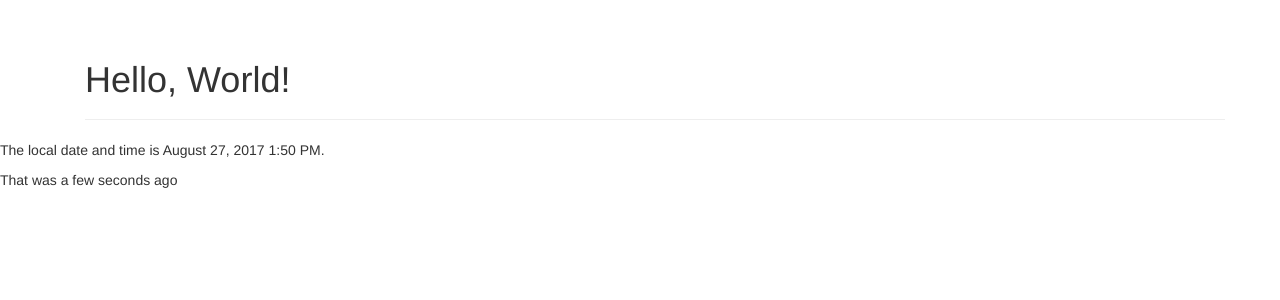
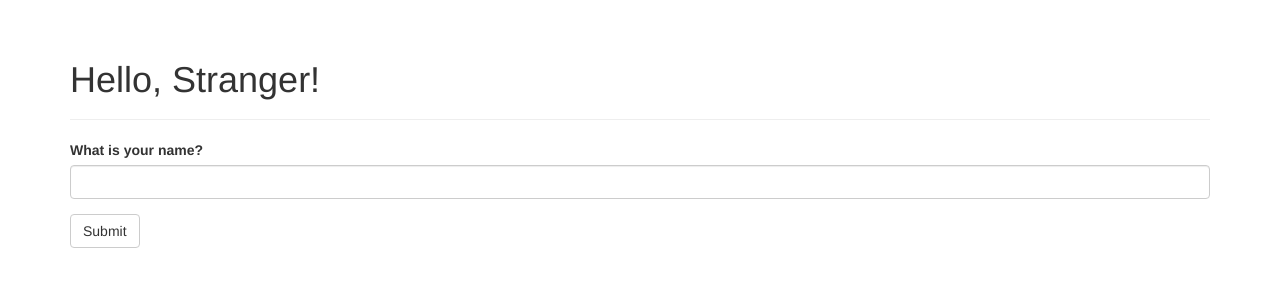
Before and after one commit to ArmandSyah/Flask-Practice, a Flask app: page / in a window 1280 px wide. Shown: the part 52-352 px from the top of the page. Run offline with Flask 2, Linux system fonts and the light colour scheme; some libraries are stand-ins or nearby versions.

Commit message:
Added form field on index

```diff
--- a/flaskpractice.py
+++ b/flaskpractice.py
@@ -2,19 +2,33 @@ from flask import Flask, render_template
 from flask_script import Manager
 from flask_bootstrap import Bootstrap
 from flask_moment import Moment
+from flask_wtf import Form
+from wtforms import StringField, SubmitField
+from wtforms.validators import DataRequired
 
 from datetime import datetime
 
+
+class NameForm(Form):
+    name = StringField('What is your name?', validators=[DataRequired()])
+    submit = SubmitField('Submit')
+
 app = Flask(__name__)
+app.config['SECRET_KEY'] = 'hard and obscure string'
 
 manager = Manager(app)
 bootstrap = Bootstrap(app)
 moment = Moment(app)
 
 
-@app.route('/')
+@app.route('/', methods=['GET', 'POST'])
 def hello_world():
-    return render_template('index.html', current_time=datetime.utcnow())
+    name = None
+    form = NameForm()
+    if form.validate_on_submit():
+        name = form.name.data
+        form.name.data = ''
+    return render_template('index.html', form=form, name=name)
 
 
 @app.route('/user/<name>', methods=['GET'])
--- a/templates/base.html
+++ b/templates/base.html
@@ -28,10 +28,3 @@
     {% block page_content %} {% endblock %}
 </div>
 {% endblock %}
-
-{% block scripts %}
-    {{ super() }}
-    {{ moment.include_moment() }}
-    <p>The local date and time is {{ moment(current_time).format('LLL') }}.</p>
-    <p>That was {{ moment(current_time).fromNow(refresh=True) }}</p>
-{% endblock %}
--- a/templates/index.html
+++ b/templates/index.html
@@ -1,11 +1,11 @@
 {% extends "base.html" %}
+{% import "bootstrap/wtf.html" as wtf %}
 
 {% block title %}FlaskPractice{% endblock %}
 
 {% block page_content %}
-    <div class="container">
-        <div class="page-header">
-            <h1>Hello, World!</h1>
-        </div>
+    <div class="page-header">
+        <h1>Hello, {% if name %}{{ name }}{% else %}Stranger{% endif %}!</h1>
     </div>
+    {{ wtf.quick_form(form) }}
 {% endblock %}
```
